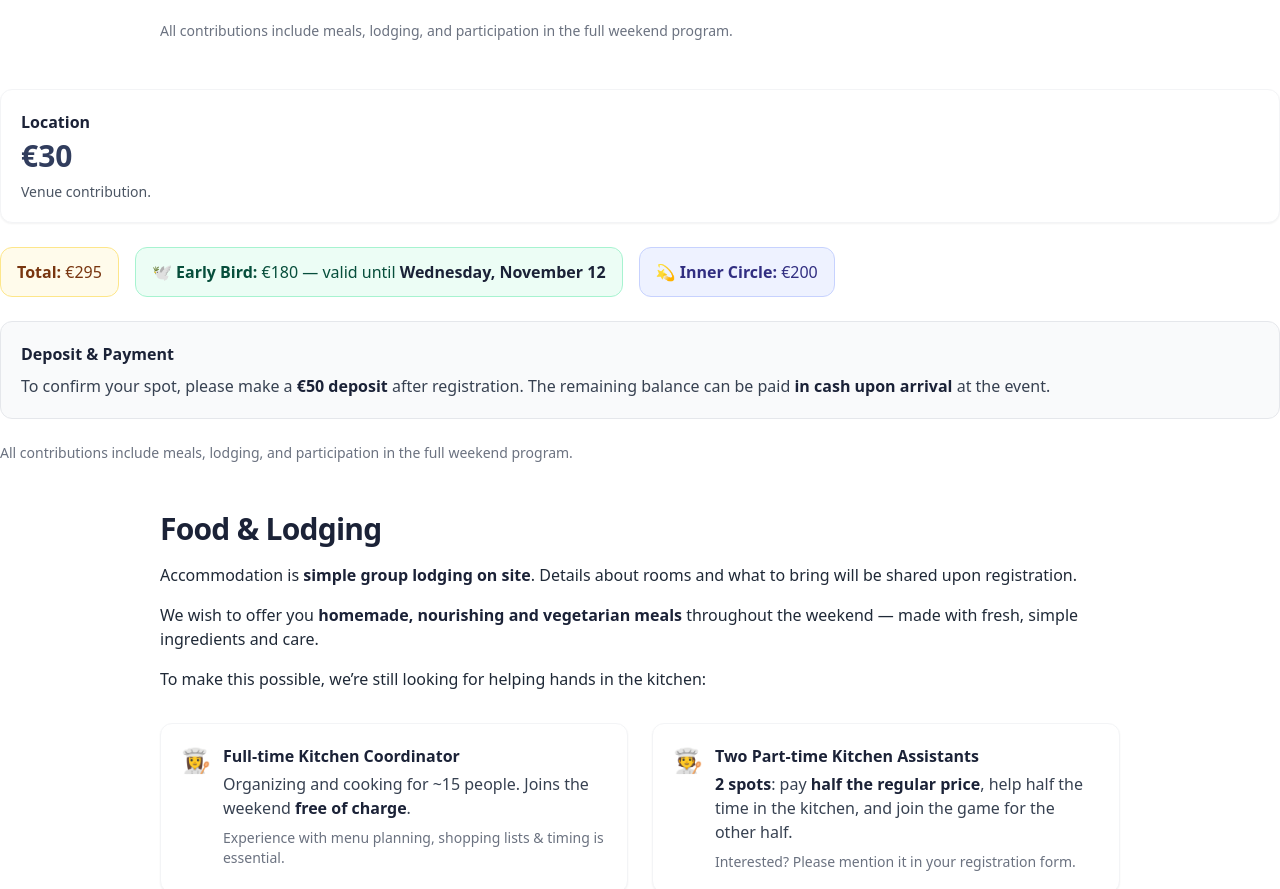
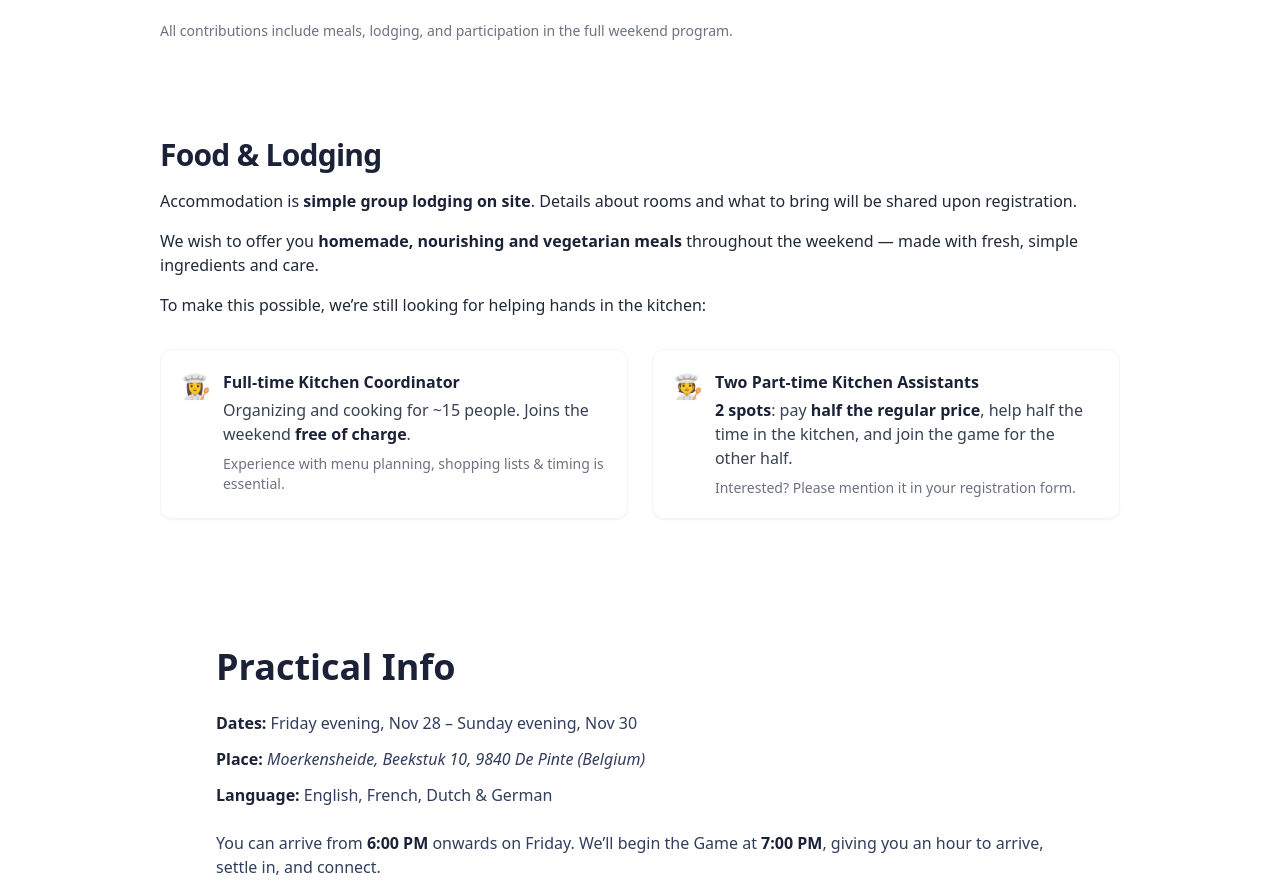
Before and after one commit to franziskakoppensteiner-hub/creatorsgamebelgium, a plain HTML site: page index.html in a window 1280 px wide. Shown: the part 2818-3707 px from the top of the page. Drawn offline with nearby package versions, Linux system fonts and the light colour scheme.

Commit message:
Update index.html

```diff
--- a/index.html
+++ b/index.html
@@ -170,42 +170,6 @@
 </section>
 
 
-        <!-- Location -->
-        <div class="bg-white rounded-xl border border-gray-100 shadow-sm p-5">
-          <h3 class="font-semibold">Location</h3>
-          <p class="mt-1 text-3xl font-extrabold">€30</p>
-          <p class="mt-2 text-sm text-gray-600">Venue contribution.</p>
-        </div>
-      </div>
-
-      <!-- Totals and variations -->
-      <div class="mt-6 flex flex-wrap items-center gap-4">
-        <div class="bg-amber-50 border border-amber-200 text-amber-900 rounded-xl px-4 py-3">
-          <span class="font-semibold">Total:</span> €295
-        </div>
-        <div class="bg-emerald-50 border border-emerald-200 text-emerald-900 rounded-xl px-4 py-3">
-          🕊️ <span class="font-semibold">Early Bird:</span> €180 — valid until <strong>Wednesday, November 12</strong>
-        </div>
-        <div class="bg-indigo-50 border border-indigo-200 text-indigo-900 rounded-xl px-4 py-3">
-          💫 <span class="font-semibold">Inner Circle:</span> €200
-        </div>
-      </div>
-
-      <!-- Deposit info -->
-      <div class="mt-6 bg-gray-50 border border-gray-200 rounded-xl p-5">
-        <h3 class="font-semibold">Deposit &amp; Payment</h3>
-        <p class="mt-2 text-gray-700">
-          To confirm your spot, please make a <strong>€50 deposit</strong> after registration.
-          The remaining balance can be paid <strong>in cash upon arrival</strong> at the event.
-        </p>
-      </div>
-
-      <p class="mt-6 text-sm text-gray-500">
-        All contributions include meals, lodging, and participation in the full weekend program.
-      </p>
-    </div>
-  </div>
-</section>
 
 <!-- ===================== -->
 <!-- Food & Lodging        -->
```
